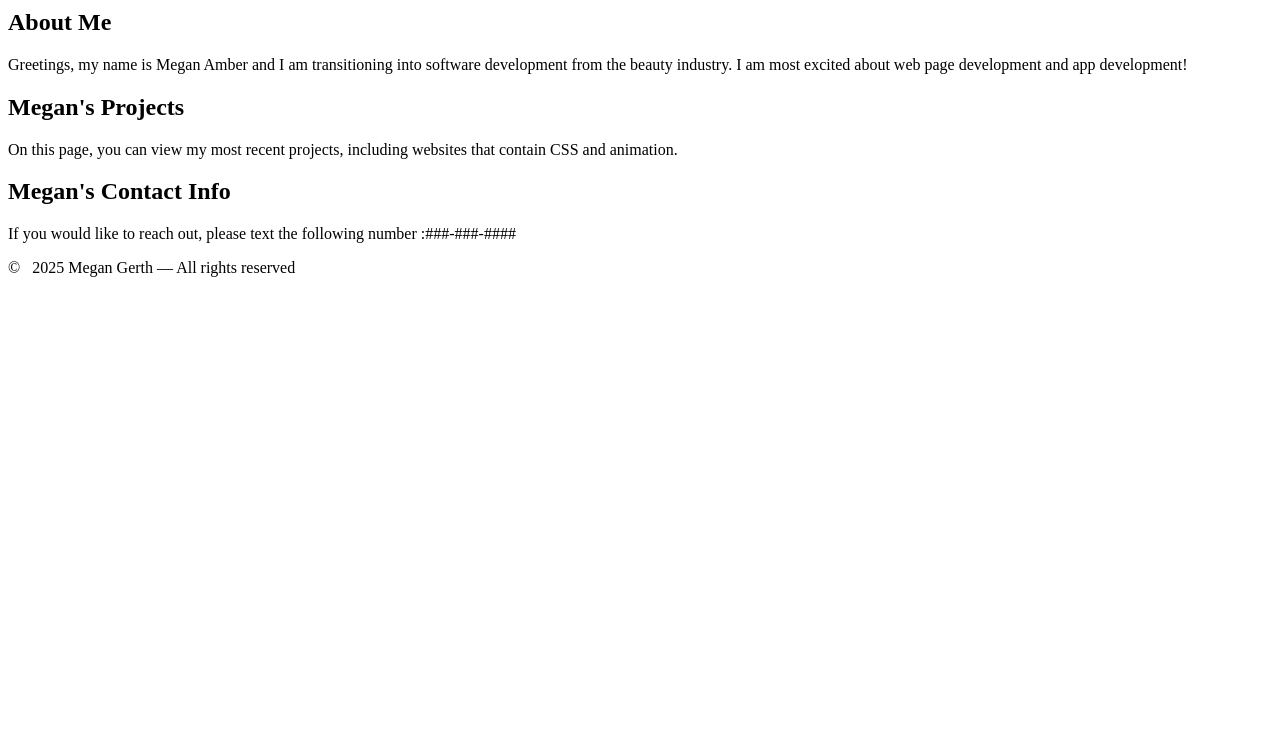
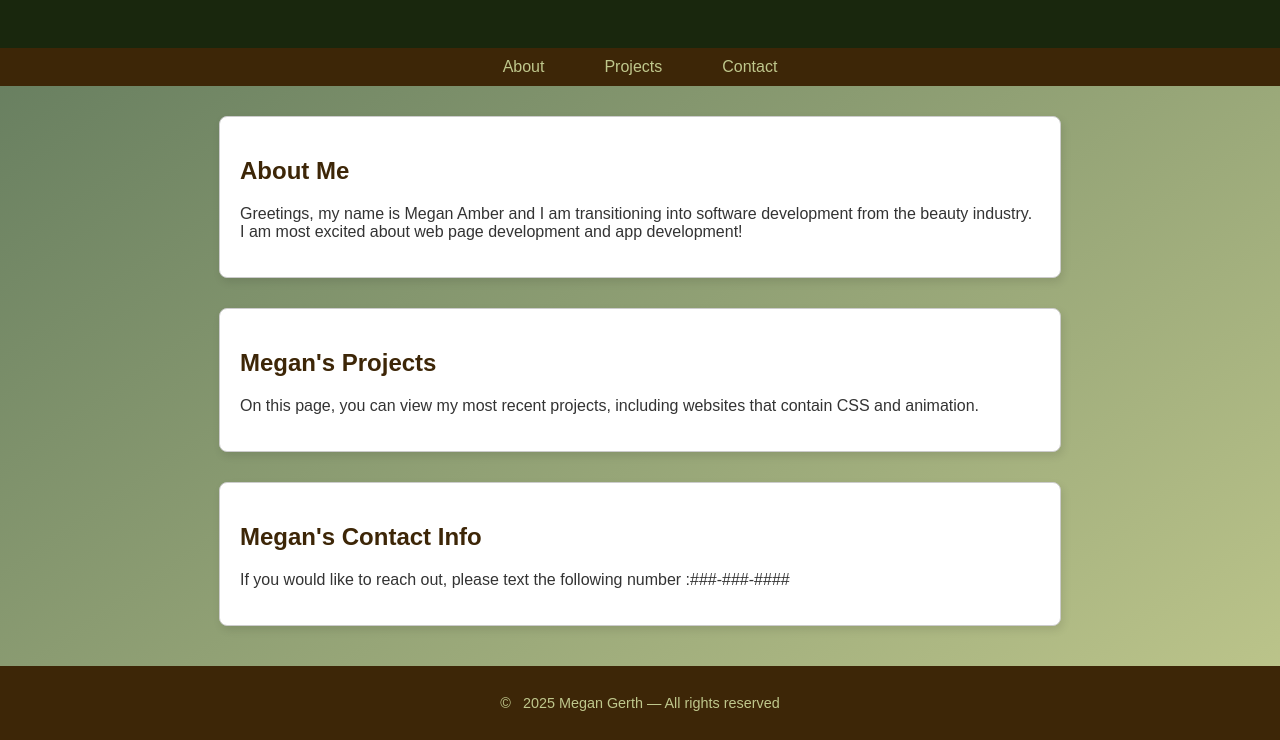
Before and after one commit to megan-amber/megan-amber.github.io, a plain HTML site: page index.html in a window 1280 px wide. Shown: the part 145-885 px from the top of the page. Before the commit the page ends 800 px from the top, so only its background shows below. Drawn offline with Linux system fonts and the light colour scheme.

Commit message:
Add files via upload
Week 2 Project Submission

```diff
--- a/index.html
+++ b/index.html
@@ -6,6 +6,9 @@
 <meta name="keywords" content="portfolio, projects, contact, homepage, HTML examples" />
 <meta name="author" content="Megan Amber Gerth" />
 <meta name="viewport" content ="width=device-width, initial-scale=1.0" />
+
+<link rel="stylesheet" href="project.css" />
+
 <title>My Homepage</title>
 </head>
 
--- /dev/null
+++ b/project.css
@@ -0,0 +1,66 @@
+/* Background and Font*/
+body {
+    background: linear-gradient(to bottom right, #5c755a, #bfc78c);
+    font-family: arial, helvetica, sans-serif;
+    margin: 0;
+    padding: 0;
+    color: #333333;
+}
+
+/* Header Styling */
+header {
+    text-align: center;
+    font-size: 1.8em;
+    font-weight: bold;
+    padding: 25px;
+    background-color: #19270d;
+    color: #bfc78c;
+}
+/* Navigation Bar */
+nav ul{
+    list-style-type: none; /* Remove bullet points */
+    padding: 0;
+    margin: 0;
+    display: flex;
+    justify-content: center;
+    background-color: #3d2607;
+}
+nav ul li {
+    margin: 0 15px; /* Space between items */
+}
+
+nav ul li a {
+    text-decoration: none; /* Remove underline */
+    color: #bfc78c; /* Text color */
+    padding: 10px 15px; /* Padding for clickable area */
+    transition: background-color 0.3s; /* Smooth transition for hover effect */
+    display: block; /* Make the link fill the li */
+}
+nav ul li a:hover {
+    background-color: #bfc78c;
+    color: #3d2607; /* Ensure text remains readable */
+}
+
+/* Main Sections */
+main section {
+    padding: 20px;
+    max-width: 800px;
+    margin: 30px auto;
+    background-color: white;
+    border: 1px solid #cccccc;
+    border-radius: 8px;
+    box-shadow: 2px 4px 8px rgba(0, 0, 0, 0.1);
+}
+main section h2 {
+    color: #3d2607;
+}
+
+/* Footer Styling */
+footer {
+    text-align: center;
+    font-size: 0.9em;
+    padding: 15px;
+    background-color: #3d2607;
+    color: #bfc78c;
+    margin-top: 40px;
+}
```
